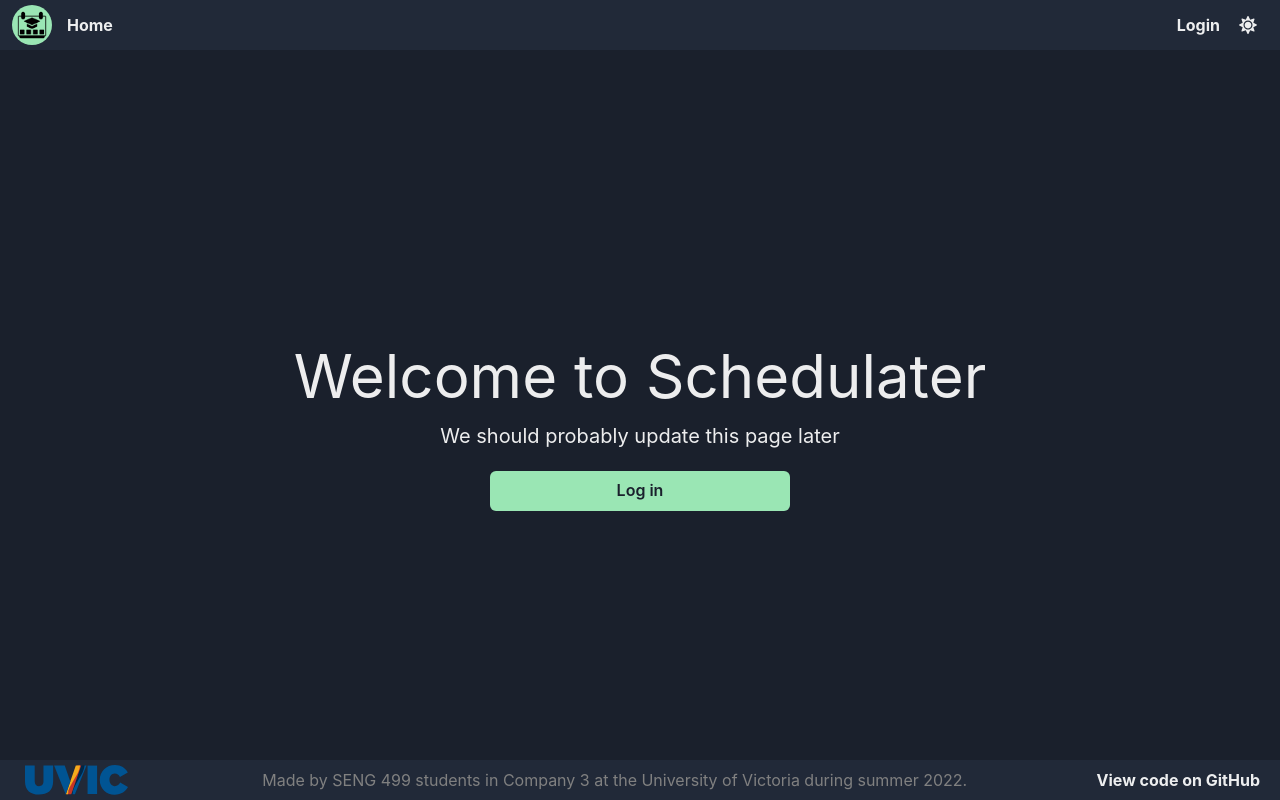
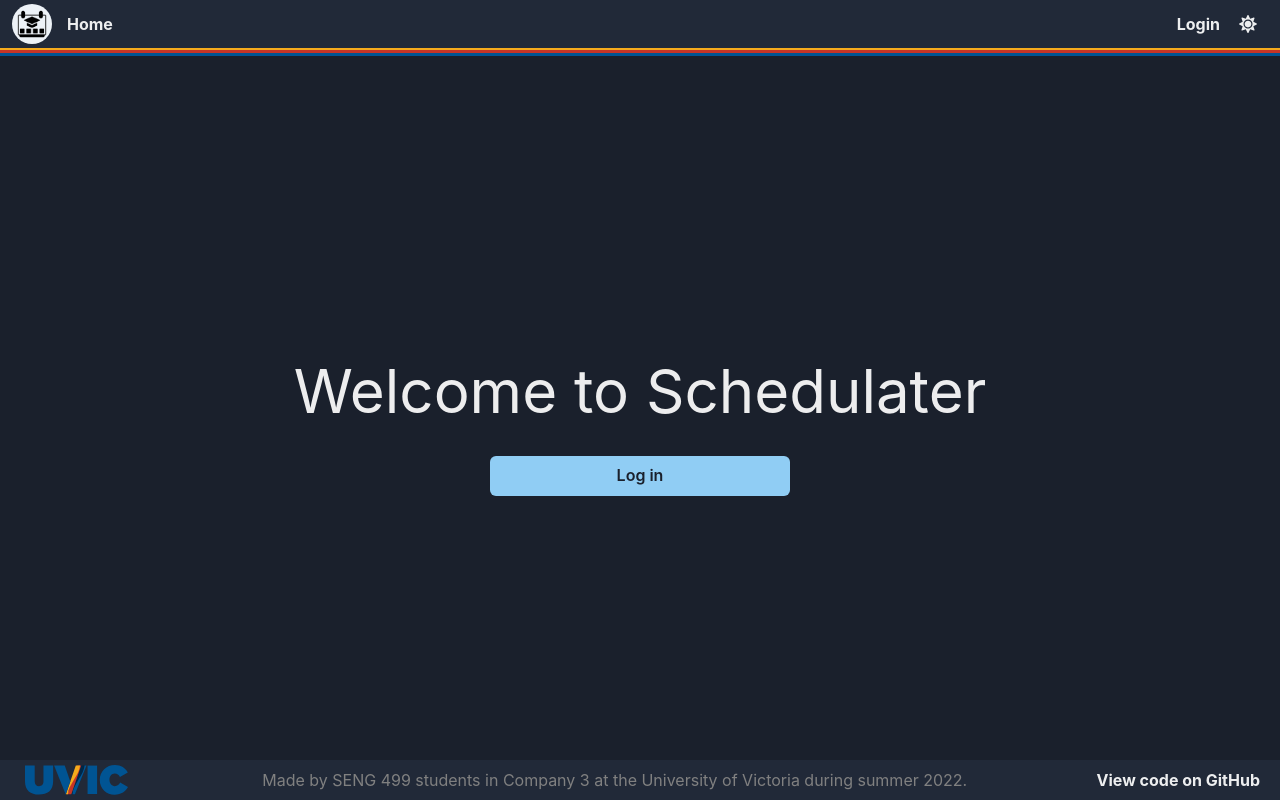
Before and after one commit to SENG499-S22-Company3/frontend, a React (Create React App) app: page / in a window 1280 px wide. Built offline with nearby package versions, Linux system fonts and the light colour scheme.

Commit message:
changed colorschemes for buttons and nav styling

```diff
--- a/src/components/Nav.tsx
+++ b/src/components/Nav.tsx
@@ -144,9 +144,12 @@ export const NavHeader = () => {
       alignItems="center"
       justifyContent="space-between"
       px={3}
+      borderBottom= "2px solid #F5AA1C"     //uvic colours yellow
+      outline = "3px solid #C63527"         //red
+      boxShadow =  "0 6px 0px 0px #005493"  //blue
     >
       <Flex alignItems="center">
-        <Box mr="15px" bg="green.200" h="40px" w="40px" borderRadius="50%">
+        <Box mr="15px" bg="gray.100" h="40px" w="40px" borderRadius="50%">
           <Image
             src={`${process.env.PUBLIC_URL}/logo.png`}
             alt="schedulator logo"
--- a/src/components/ProfileManagement/PreferenceDetails.tsx
+++ b/src/components/ProfileManagement/PreferenceDetails.tsx
@@ -29,7 +29,7 @@ export const PreferenceDetails = (details: UserInfo) => {
         <>No Preferences Set</>
       ) : (
         <>
-          <Button onClick={onOpen} colorScheme="green">
+          <Button onClick={onOpen} colorScheme="blue">
             Show Preferences
           </Button>
           <Modal isOpen={isOpen} size="4xl" onClose={onClose}>
--- a/src/components/Schedule/SearchBar.tsx
+++ b/src/components/Schedule/SearchBar.tsx
@@ -93,7 +93,7 @@ export const SearchBar = (props: SearchBarProps) => {
       <FormLabel htmlFor="course_type" mt={1}>
         Course:
       </FormLabel>
-      <RadioGroup id="course_type" colorScheme="purple" defaultValue={"all"}>
+      <RadioGroup id="course_type" colorScheme="blue" defaultValue={"all"}>
         <Stack direction="row">
           <Radio onChange={(e) => setFilter(e.target.value)} value="all">
             All
--- a/src/components/UserManagement/CreateUser.tsx
+++ b/src/components/UserManagement/CreateUser.tsx
@@ -86,7 +86,7 @@ export const CreateUser = () => {
         <ModalOverlay />
         <ModalContent>
           <ModalHeader>Create User</ModalHeader>
-          <ModalCloseButton colorScheme="green" />
+          <ModalCloseButton colorScheme="red" />
           <ModalBody>
             <Flex
               p={10}
--- a/src/pages/Generate.tsx
+++ b/src/pages/Generate.tsx
@@ -380,7 +380,7 @@ export const Generate = () => {
             <Button
               mt={5}
               w="300px"
-              colorScheme="purple"
+              colorScheme="blue"
               variant="solid"
               type="submit"
               isLoading={loading}
--- a/src/pages/Home.tsx
+++ b/src/pages/Home.tsx
@@ -13,13 +13,13 @@ export const Home = () => {
       flexDirection="column"
     >
       <Text fontSize="6xl">Welcome to Schedulater</Text>
-      <Text fontSize="xl">We should probably update this page later</Text>
+      {/* <Text fontSize="xl">We should probably update this page later</Text> */}
       <Button
         mt={5}
         w="300px"
         as={Link}
         to="/login"
-        colorScheme="green"
+        colorScheme="blue"
         variant="solid"
       >
         Log in
--- a/src/pages/Login.tsx
+++ b/src/pages/Login.tsx
@@ -174,7 +174,7 @@ export const Login = () => {
               <Button
                 isLoading={loginLoading}
                 type="submit"
-                colorScheme="green"
+                colorScheme="blue"
                 variant="solid"
                 w="100%"
               >
--- a/src/pages/Schedule.tsx
+++ b/src/pages/Schedule.tsx
@@ -227,8 +227,7 @@ export const Schedule = () => {
                 w="200px"
                 as={Link}
                 to="/generate"
-                backgroundColor="purple.300"
-                colorScheme="purple"
+                colorScheme="blue"
                 variant="solid"
               >
                 Regenerate
--- a/src/theme/colors.tsx
+++ b/src/theme/colors.tsx
@@ -113,7 +113,7 @@ export const colors = {
     100: "#bee3f8",
     200: "#90cdf4",
     300: "#63b3ed",
-    400: "#4299e1",
+    400: "#005493",
     500: "#3182ce",
     600: "#2b6cb0",
     700: "#2c5282",
```
